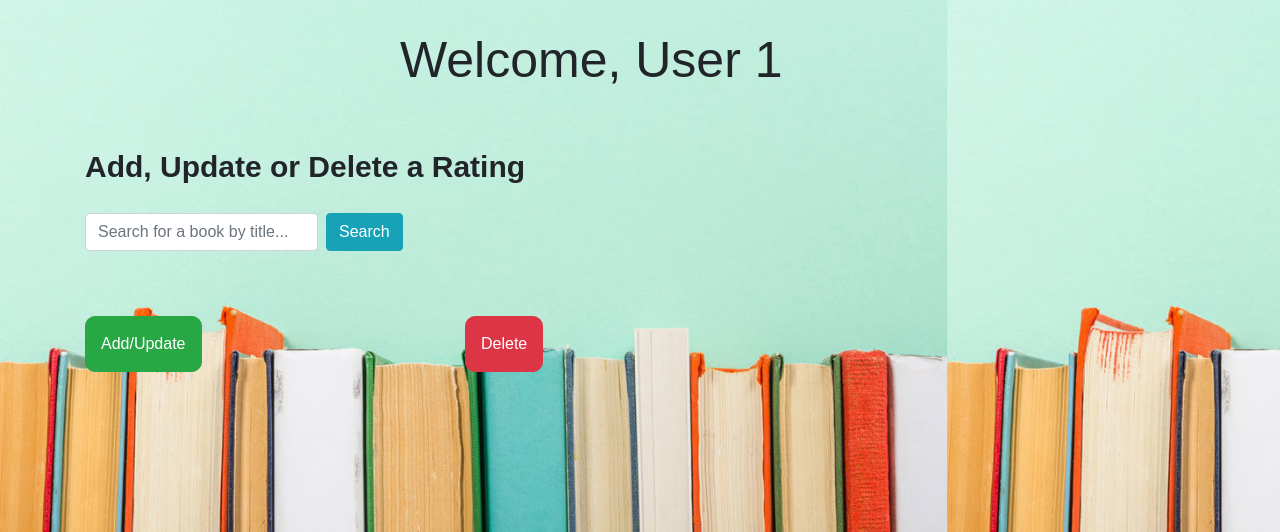
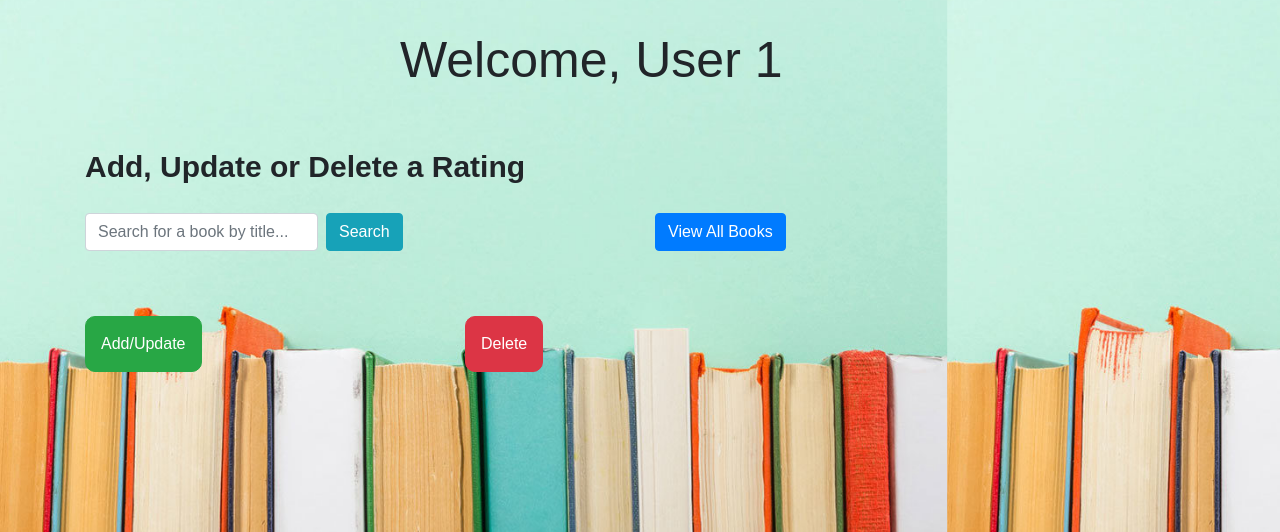
Before and after one commit to FaiZaman/iBooki, a Flask app: page /update/1 in a window 1280 px wide. Shown: the part 62-594 px from the top of the page. Run offline with Flask 2, Linux system fonts and the light colour scheme; the visitor is signed in with stand-in values (Sample User, id 1); some libraries are stand-ins or nearby versions.

Commit message:
Added button to get list of books

```diff
--- a/recommender.py
+++ b/recommender.py
@@ -41,6 +41,7 @@ def recommend_books(predictions, userID, books, ratings, num_recommendations=5):
         (pd.DataFrame(user_predictions).reset_index(), how='left', left_on='bookID', right_on="bookID").rename\
         (columns = {user_index_ID: 'Predictions'}).sort_values('Predictions', ascending=False).iloc[:num_recommendations, :-1])
 
+    recommendations = recommendations.sort_values(by=['bookID'])
     return user_data, recommendations
 
 #predictions, books, ratings = read_and_predict()
--- a/server.py
+++ b/server.py
@@ -72,6 +72,16 @@ def search():
     modified_search_results = search_results.drop(columns=['userID', 'Rating']).sort_values(by=['bookID'])
 
     return render_template("update.html", id=userID, search_results=modified_search_results.to_html(index=False\
+        ,classes=["table-bordered", "table-dark", "table-striped", "table-hover", "table-sm"]))
+
+
+@app.route("/getBooks", methods = ['GET'])
+def getBooks():
+
+    userID = session['userID']
+    books = pd.read_csv("dataset/books.csv")
+
+    return render_template("update.html", id=userID, search_results=books.to_html(index=False\
         ,classes=["table-bordered", "table-dark", "table-striped", "table-hover", "table-sm"]))
 
 
--- a/templates/update.html
+++ b/templates/update.html
@@ -41,10 +41,15 @@ iBooki | Add/Update/Delete Rating
     </div>
     <br>
     <div class="row">
-        <div class="col-md-12">
+        <div class="col-md-6">
             <form class="form-inline" id="form-search" method="POST" action="/search">
                 <input type="search" id="search-box" name="search_query" class="form-control mr-sm-2" placeholder="Search for a book by title...">
                 <button type="submit" class="btn btn-info my-2 my-sm-0">Search</button>
+            </form>
+        </div>
+        <div class="col-md-6">
+            <form class="form-inline" id="form-all-books" method="GET" action="/getBooks">
+                <button type="submit" class="btn btn-primary">View All Books</button>
             </form>
         </div>
     </div>
```
Also changed, not shown: 1 other file.
